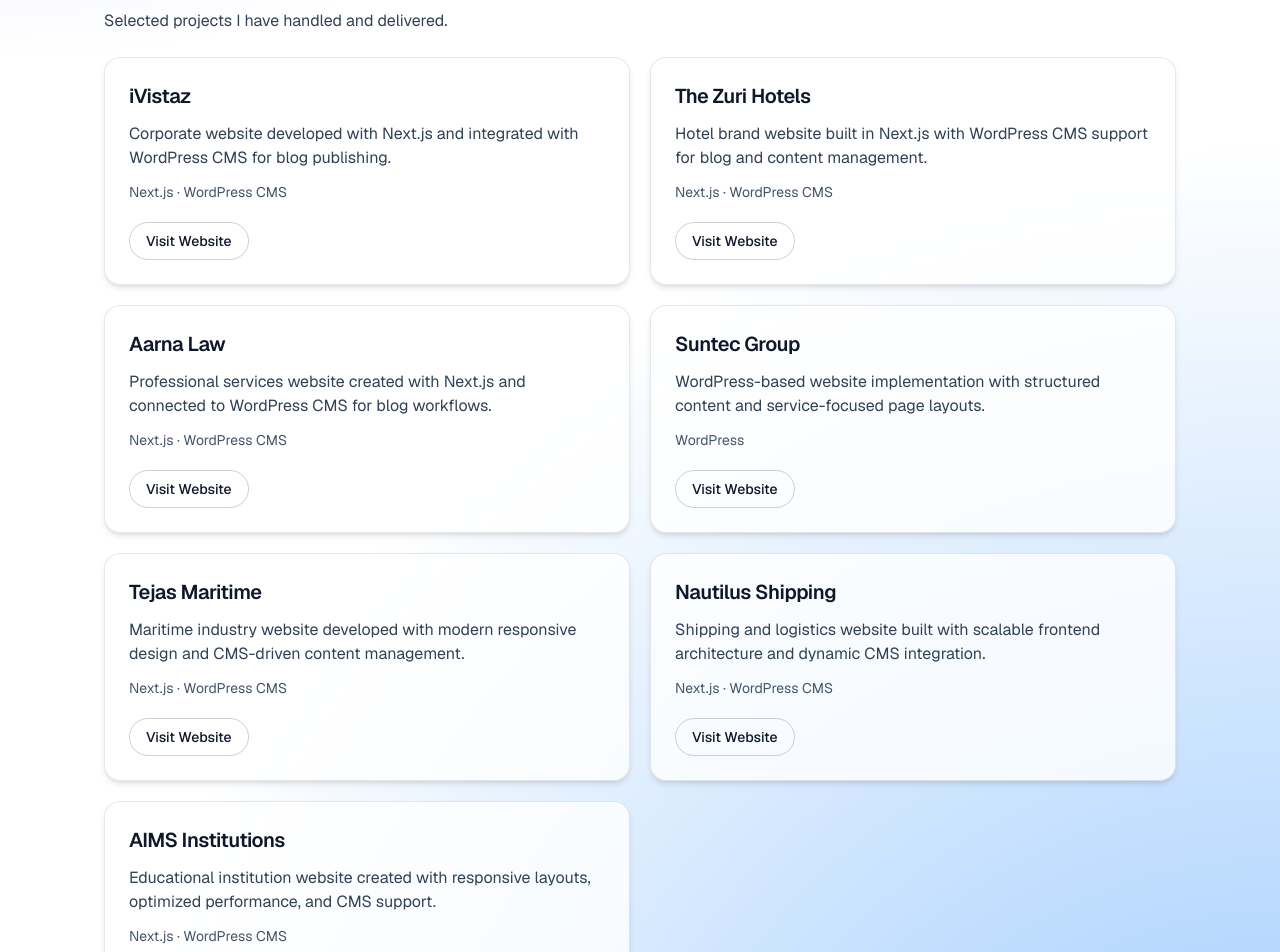
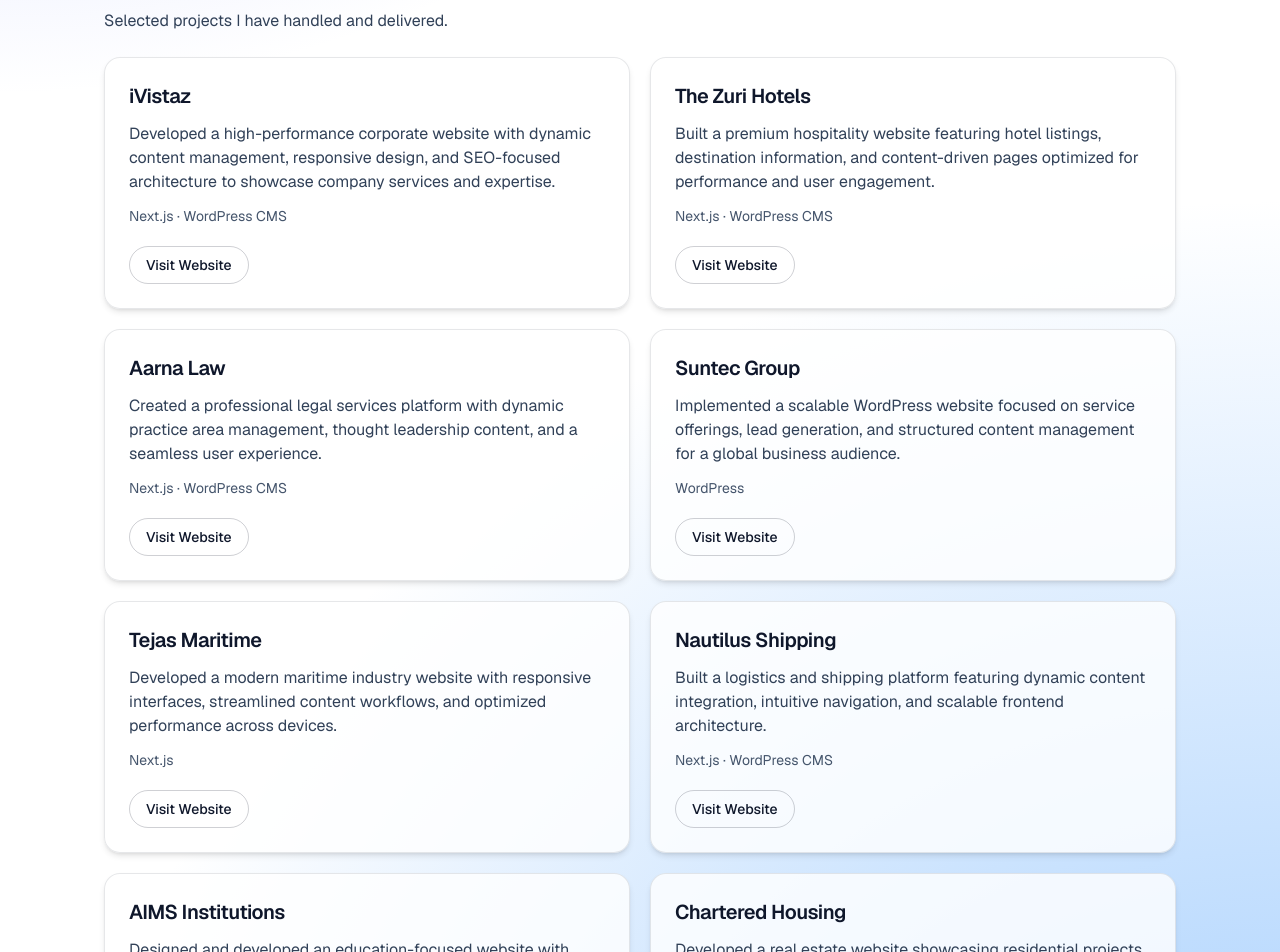
Before and after one commit to sibiraj-002/Portfolio, a Next.js app: page / in a window 1280 px wide. Shown: the part 1020-1972 px from the top of the page. Built offline with nearby package versions, Linux system fonts and the light colour scheme.

Commit message:
Chartered Housing project updated

```diff
--- a/app/components/portfolio/data.js
+++ b/app/components/portfolio/data.js
@@ -29,7 +29,7 @@
       url: "https://ivistaz.com/",
       stack: ["Next.js", "WordPress CMS"],
       description:
-        "Corporate website developed with Next.js and integrated with WordPress CMS for blog publishing.",
+        "Developed a high-performance corporate website with dynamic content management, responsive design, and SEO-focused architecture to showcase company services and expertise.",
     },
 
     {
@@ -37,7 +37,7 @@
       url: "https://www.thezurihotels.com/",
       stack: ["Next.js", "WordPress CMS"],
       description:
-        "Hotel brand website built in Next.js with WordPress CMS support for blog and content management.",
+        "Built a premium hospitality website featuring hotel listings, destination information, and content-driven pages optimized for performance and user engagement.",
     },
 
     {
@@ -45,7 +45,7 @@
       url: "https://aarnalaw.com/",
       stack: ["Next.js", "WordPress CMS"],
       description:
-        "Professional services website created with Next.js and connected to WordPress CMS for blog workflows.",
+        "Created a professional legal services platform with dynamic practice area management, thought leadership content, and a seamless user experience.",
     },
 
     {
@@ -53,15 +53,15 @@
       url: "https://www.suntecgroup.com/",
       stack: ["WordPress"],
       description:
-        "WordPress-based website implementation with structured content and service-focused page layouts.",
+        "Implemented a scalable WordPress website focused on service offerings, lead generation, and structured content management for a global business audience.",
     },
 
     {
       name: "Tejas Maritime",
       url: "https://tejasmaritime.com/",
-      stack: ["Next.js", "WordPress CMS"],
+      stack: ["Next.js"],
       description:
-        "Maritime industry website developed with modern responsive design and CMS-driven content management.",
+        "Developed a modern maritime industry website with responsive interfaces, streamlined content workflows, and optimized performance across devices.",
     },
 
     {
@@ -69,7 +69,7 @@
       url: "https://nautilusshipping.com/",
       stack: ["Next.js", "WordPress CMS"],
       description:
-        "Shipping and logistics website built with scalable frontend architecture and dynamic CMS integration.",
+        "Built a logistics and shipping platform featuring dynamic content integration, intuitive navigation, and scalable frontend architecture.",
     },
 
     {
@@ -77,7 +77,15 @@
       url: "https://theaims.ac.in/",
       stack: ["Next.js", "WordPress CMS"],
       description:
-        "Educational institution website created with responsive layouts, optimized performance, and CMS support.",
+        "Designed and developed an education-focused website with program listings, admission-related content, and a responsive user experience for students.",
     },
-  ],
+
+    {
+      name: "Chartered Housing",
+      url: "https://charteredhousing.com/",
+      stack: ["Next.js", "WordPress CMS"],
+      description:
+        "Developed a real estate website showcasing residential projects, property information, and customer-focused digital experiences with CMS-driven content.",
+    },
+  ]
 };
```
